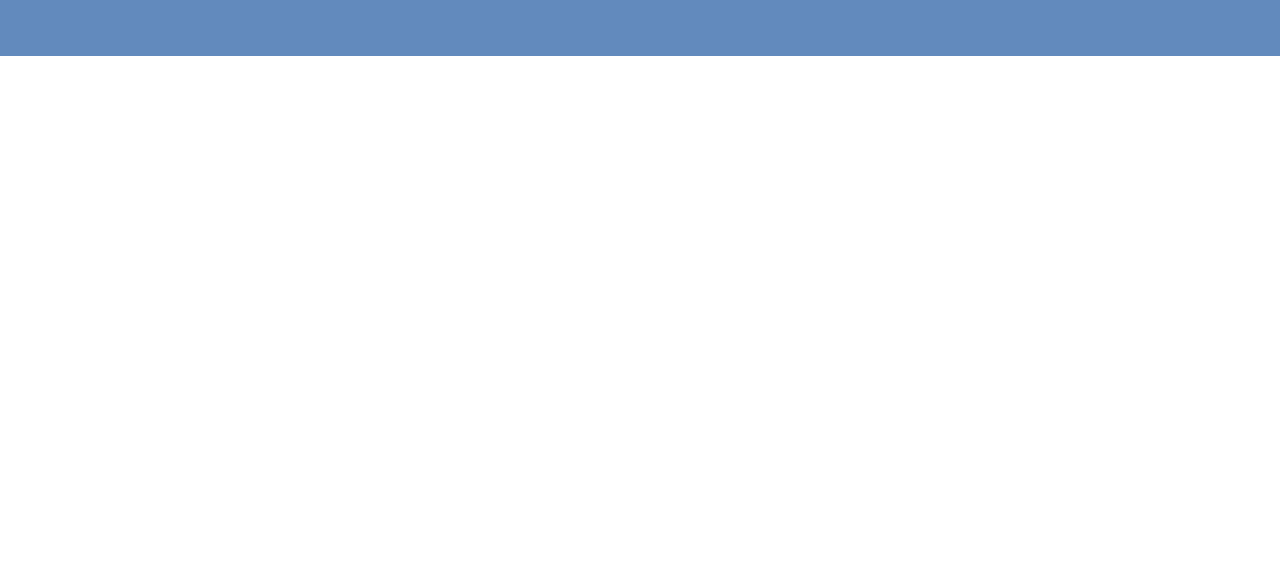
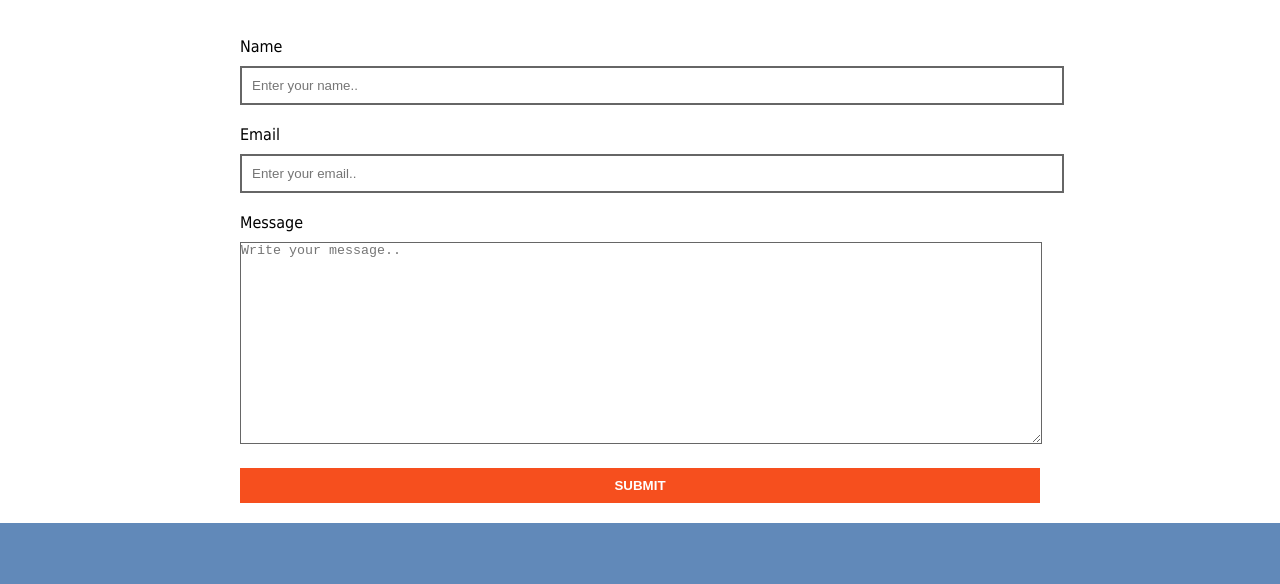
Before and after one commit to emmabiba/p2-biba-emma, a plain HTML site: page contact.html in a window 1280 px wide. Shown: the part 458-1042 px from the top of the page. Before the commit the page ends 800 px from the top, so only its background shows below. Drawn offline with Linux system fonts and the light colour scheme; a web font is replaced by a local one.

Commit message:
Add contact content

```diff
--- a/contact.html
+++ b/contact.html
@@ -44,6 +44,24 @@
                     <h1>Contact</h1>
                 </div>
             </div>
+            <div class="container main contact-page">
+                <div class="column">
+                    <p>Lorem ipsum dolor sit amet, consetetur sadipscing elitr, sed diam nonumy eirmod tempor invidunt ut labore et dolore magna aliquyam erat, sed diam voluptua. At vero eos et accusam et justo duo dolores et ea rebum. Stet clita kasd gubergren, no sea ipsum dolor sit amet, consetetur sadipscing elitr, sed diam nonumy eirmod tempor invidunt ut labore et dolore magna aliquyam erat, sed diam voluptua. At vero eos et accusam et justo duo dolores et ea</p>
+                    <form>
+                        <label for="fname">Name</label>
+                        <input type="text" id="name" name="name" placeholder="Enter your name..">
+
+                        <label for="fname">Email</label>
+                        <input type="text" id="email" name="email" placeholder="Enter your email..">
+
+                        <label for="subject">Message</label>
+                        <textarea id="message" name="message" placeholder="Write your message.." style="height:200px"></textarea>
+
+                        <input type="submit" value="Submit" class="submit">
+
+                    </form>
+                </div>
+            </div>
         </main>
 
         <footer>
--- a/main.css
+++ b/main.css
@@ -1,7 +1,7 @@
 * {
 	margin: 0;
-	padding: 0;
-	border: 0;
+    padding: 0;
+    border-style: none;
 }
 
 article, aside, details, figcaption, figure, footer, header, main, nav, section, summary {
@@ -185,8 +185,9 @@ div.hero-image {
   }
 
   div.accordion-content {
+    border: 1;
     border-style: solid;
-    border-color: #343434;
+    border-color: #666666;
   }
 
   .accordion-content.active {
@@ -196,6 +197,51 @@ div.hero-image {
   }
 
   /* Accordion End */
+
+  /* Contact Start */
+
+  div.contact-page p{
+      margin-top: 20px;
+  }
+
+  form input,
+  form label {
+      display: block;
+  }
+
+  form label {
+      margin-bottom: 10px;
+  }
+
+  form input {
+      margin-bottom: 20px;
+  }
+
+  form textarea {
+      width: 100%;
+      margin-bottom: 20px;
+      border: 1;
+      border-color: #666666;
+      border-style: solid;
+  }
+
+  form input {
+    border: 1;
+    border-color: #666666;
+    border-style: solid;
+    width: 100%;
+    padding: 10px;
+  }
+
+  input.submit {
+    border: 0;
+    background-color: #f64f1e;
+    color: white;
+    font-weight: 600;
+    text-transform: uppercase;
+  }
+
+  /* Contact Form End */
 
   /* Footer Start */
 
```
Also changed, not shown: main.js (+7 -7 lines).
